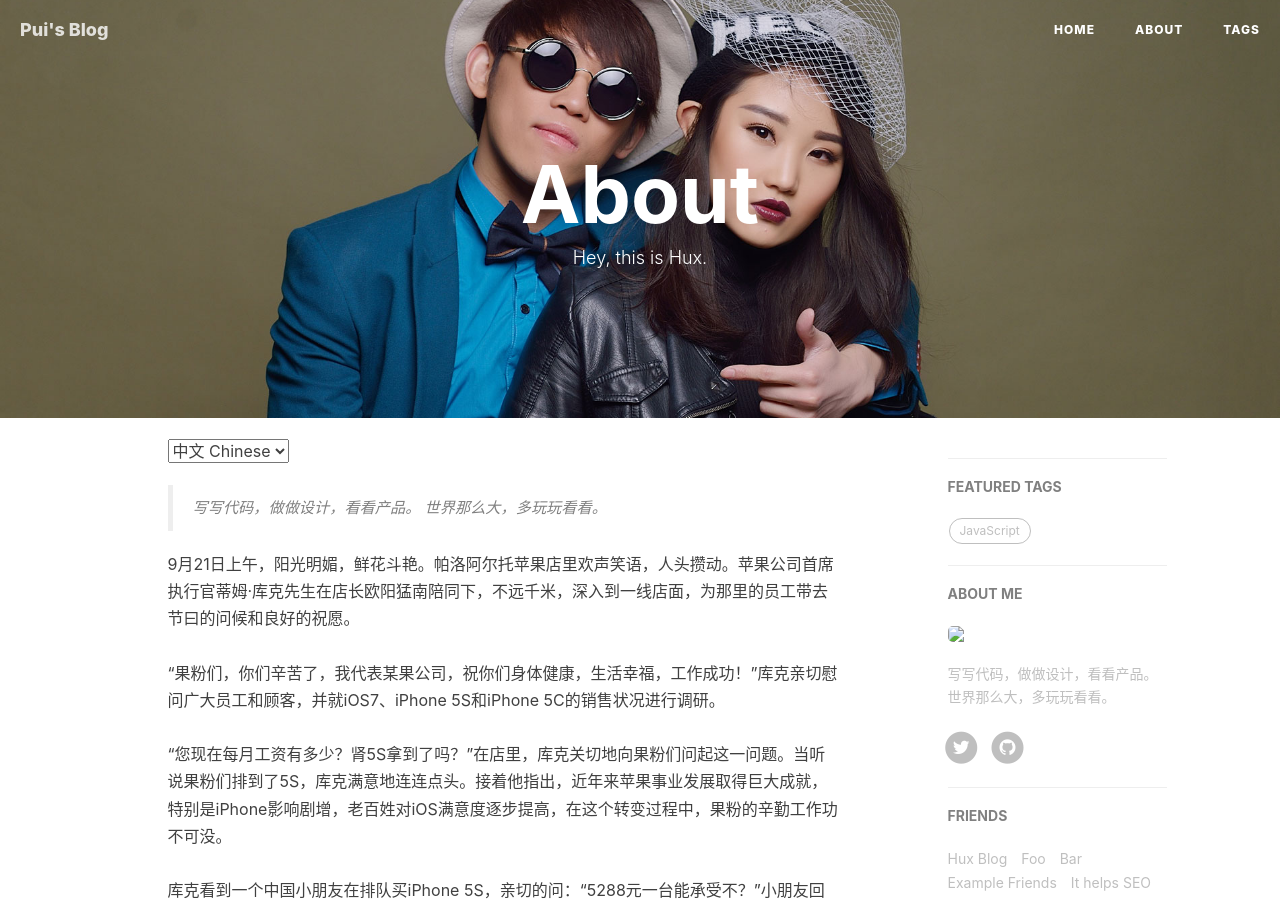
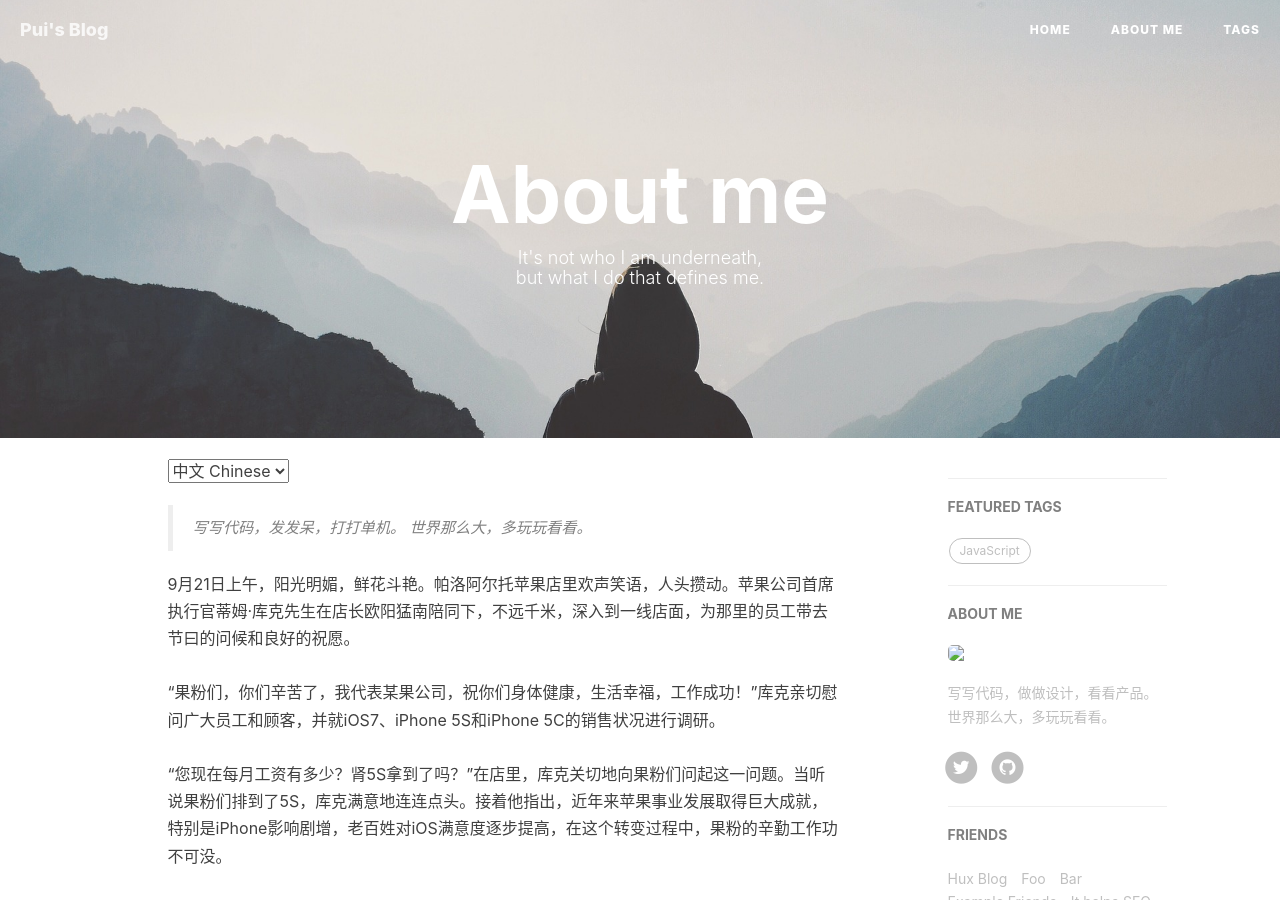
Before and after one commit to laampui/laampui.github.io, a Jekyll site: the page built from about.html, in a window 1280 px wide and 900 px high. Built offline with Jekyll 4.4.1, drawn with Linux system fonts in a browser that asks for light colours; comment, search, counter and statistics services are not loaded.

```diff
--- a/_config.yml
+++ b/_config.yml
@@ -8,8 +8,6 @@ keyword: ""
 url: "https://lampui.github.io"              # your host, for absolute URL
 baseurl: ""         # for example, '/blog' if your blog hosted on 'host/blog'
 
-
-
 # SNS settings
 RSS: false
 #weibo_username:
@@ -17,8 +15,6 @@ RSS: false
 github_username: lampui
 twitter_username: reallampui
 #facebook_username:  huxpro
-
-
 
 # Build settings
 # from 2016, 'pygments' is unsupported on GitHub Pages. Use 'rouge' for highlighting instead.
@@ -28,13 +24,9 @@ paginate: 10
 exclude: ["less","node_modules","Gruntfile.js","package.json","README.md"]
 anchorjs: true                          # if you want to customize anchor. check out line:181 of `post.html`
 
-
-
 # Gems
 # from PR#40, to support local preview for Jekyll 3.0
 gems: [jekyll-paginate]
-
-
 
 # Markdown settings
 # replace redcarpet to kramdown,
@@ -44,34 +36,19 @@ markdown: kramdown
 kramdown:
   input: GFM                            # use Github Flavored Markdown !important
 
-
-
-# Disqus settings
-#disqus_username: _your_disqus_short_name_
-
-
-
 # Analytics settings
-# Baidu Analytics
-# ba_track_id:
 # Google Analytics
 ga_track_id: 'UA-102592080-1'            # Format: UA-xxxxxx-xx
 # ga_domain: huangxuan.me
-
-
 
 # Sidebar settings
 sidebar: true                           # whether or not using Sidebar.
 sidebar-about-description: "写写代码，做做设计，看看产品。世界那么大，多玩玩看看。"
 sidebar-avatar: img/avatar-hux.jpg      # use absolute URL, seeing it's used in both `/` and `/about/`
 
-
-
 # Featured Tags
 featured-tags: true                     # whether or not using Feature-Tags
 featured-condition-size: 1              # A tag will be featured if the size of it is more than this condition value
-
-
 
 # Friends
 friends: [
@@ -94,3 +71,5 @@ friends: [
 ]
 
 exclude: ["Gemfile", "Gemfile.lock", "node_modules"]
+
+host: 0.0.0.0
--- a/_layouts/post.html
+++ b/_layouts/post.html
@@ -112,7 +112,7 @@
 <!-- disqus 公共JS代码 start (一个网页只需插入一次) -->
 <script type="text/javascript">
     /* * * CONFIGURATION VARIABLES * * */
-    var disqus_shortname = "{site.disqus_username}";
+    var disqus_shortname = "{{site.disqus_username}}";
     var disqus_identifier = "{{page.id}}";
     var disqus_url = "{{site.url}}{{page.url}}";
 
--- a/about.html
+++ b/about.html
@@ -1,7 +1,7 @@
 ---
 layout: page
-title: "About"
-description: "Hey, this is Hux."
+title: "About me"
+description: "It's not who I am underneath,<br> but what I do that defines me."
 header-img: "img/about-bg.jpg"
 ---
 
@@ -14,7 +14,7 @@ header-img: "img/about-bg.jpg"
 <!-- Chinese Version -->
 <div class="zh post-container">
     <blockquote>
-        写写代码，做做设计，看看产品。
+        写写代码，发发呆，打打单机。
         世界那么大，多玩玩看看。
     </blockquote>
     9月21日上午，阳光明媚，鲜花斗艳。帕洛阿尔托苹果店里欢声笑语，人头攒动。苹果公司首席执行官蒂姆·库克先生在店长欧阳猛南陪同下，不远千米，深入到一线店面，为那里的员工带去节曰的问候和良好的祝愿。<br><br>“果粉们，你们辛苦了，我代表某果公司，祝你们身体健康，生活幸福，工作成功！”库克亲切慰问广大员工和顾客，并就iOS7、iPhone 5S和iPhone 5C的销售状况进行调研。 <br><br>“您现在每月工资有多少？肾5S拿到了吗？”在店里，库克关切地向果粉们问起这一问题。当听说果粉们排到了5S，库克满意地连连点头。接着他指出，近年来苹果事业发展取得巨大成就，特别是iPhone影响剧增，老百姓对iOS满意度逐步提高，在这个转变过程中，果粉的辛勤工作功不可没。<br><br>库克看到一个中国小朋友在排队买iPhone 5S，亲切的问：“5288元一台能承受不？”小朋友回答到：“能！”当得知这位小朋友卖了一个肾来买iPhone 5S时，库克叮嘱道：“在支持苹果的同时，也要爱护身体。”<br><br>库克与购买苹果手机的果粉们兴致勃勃地参观了苹果专卖店，和员工们拉了拉家常，并饶有兴趣地玩了四盘切西瓜游戏，与普通员工同乐。<br><br>在交谈中，库克多次关心地强调：“有了iPhone 5C，就不卖iPhone 5了。”并对顾客说：“好好休息，身体是革命的本钱嘛！”会谈始终在亲切友好的气氛中进行。<br><br>顾客们就库克的讲话达成了广泛的共识，并承认世界上只有iOS最流畅，要紧紧的团结在以库克先生为首席执行官的苹果公司集体周围，一心一意抓学习，聚精会神谋发展。<br>
--- a/index.html
+++ b/index.html
@@ -1,6 +1,6 @@
 ---
     layout: page
-    description: "是痛苦让人变得强大"
+    description: "Make the world a better place."
 ---
 
 {% for post in paginator.posts %}
```
Also changed, not shown: Gemfile (deleted, +0 -9 lines), _posts/2017-08-26-最近翻译的两篇软文.md (+5 -2 lines), Gemfile.lock (deleted), img/about-bg.jpg, img/avatar-hux.jpg.
